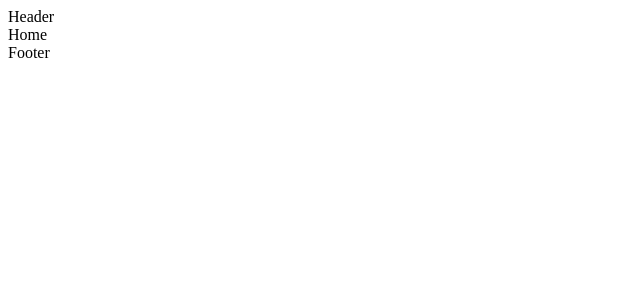
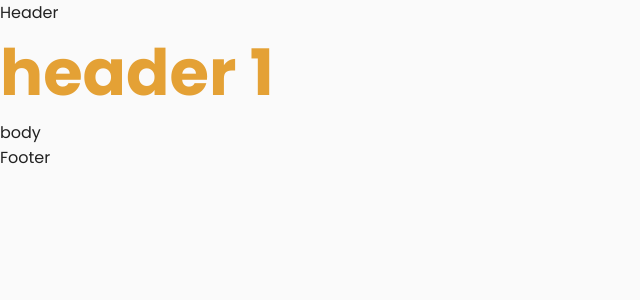
Before and after one commit to include-davis/aggie-fiction, a Next.js app: page / in a window 1280 px wide. Shown: the top 300 px of the page, without its empty margins (0-640 px from the left). Built offline with nearby package versions, Linux system fonts and the light colour scheme.

Commit message:
Add globals and examples for importing stylesheet

```diff
--- /dev/null
+++ b/app/(pages)/(home)/page.jsx
@@ -0,0 +1,10 @@
+import styles from "./page.module.scss";
+
+export default function Home() {
+  return (
+    <main className={styles.page}>
+      <h1>header 1</h1>
+      <p>body</p>
+    </main>
+  );
+}
--- /dev/null
+++ b/app/(pages)/(home)/page.module.scss
@@ -0,0 +1,5 @@
+.page {
+    h1 {
+        color: var(--gold);
+    }
+}
--- a/app/(pages)/_globals/globals.scss
+++ b/app/(pages)/_globals/globals.scss
@@ -1 +1,42 @@
-// enter globals here
+@use "./mixins.scss";
+
+:root {
+    // primary colors
+    --white: #FAFAFA;
+    --Aggie-Space: linear-gradient(200deg, #04164F 7.1%, #3D1069 62.03%, #750B83 94.99%);
+
+    // secondary colors
+    --gold: #E4A135;
+    --light-purple: #CFBAE8;
+    --dark-purple: #161457;
+
+    // accent
+    --black: #222;
+}
+
+* {
+    box-sizing: border-box;
+    padding: 0;
+    margin: 0;
+}
+
+body {
+    background-color: var(--white);
+    font-family: var(--font1);
+    color: var(--black);
+}
+
+// Heading
+h1 {
+    @include mixins.fontStyle(4rem, 700, auto, var(--font1));
+}
+
+// Heading 2
+h2 {
+    @include mixins.fontStyle(2rem, 700, auto, var(--font1));
+}
+
+// Body
+p {
+    @include mixins.fontStyle(1rem, 400, auto, var(--font1));
+}
--- a/app/(pages)/_globals/mixins.scss
+++ b/app/(pages)/_globals/mixins.scss
@@ -33,3 +33,10 @@
       @content;
     }
   }
+
+  @mixin fontStyle($size, $weight, $line-height, $family) {
+    font-size: $size;
+    font-weight: $weight;
+    line-height: $line-height;
+    font-family: $family;
+  }
--- a/app/(pages)/about/page.jsx
+++ b/app/(pages)/about/page.jsx
@@ -1,3 +1,5 @@
+import styles from "./page.module.scss";
+
 export default function About() {
     return (
       <main>
--- a/app/(pages)/layout.jsx
+++ b/app/(pages)/layout.jsx
@@ -1,15 +1,23 @@
 import Header from "./_components/Header/Header";
 import Footer from "./_components/Footer/Footer";
 import './_globals/globals.scss';
+import { Poppins } from "next/font/google";
 
 export const metadata = {
   title: "Create Next App",
   description: "Generated by create next app",
 };
 
+const poppins = Poppins({
+  subsets: ["latin"],
+  weight: ["400", "700" ],
+  variable: "--font1",
+  display: "swap",
+});
+
 export default function RootLayout({ children }) {
   return (
-    <html lang="en">
+    <html lang="en" className={poppins.variable}>
       <body>
         <Header/>
         {children}
--- a/app/(pages)/page.jsx
+++ /dev/null
@@ -1,7 +0,0 @@
-export default function Home() {
-  return (
-    <main>
-      <div>Home</div>
-    </main>
-  );
-}
```
Also changed, not shown: app/(pages)/about/page.module.scss (added).
